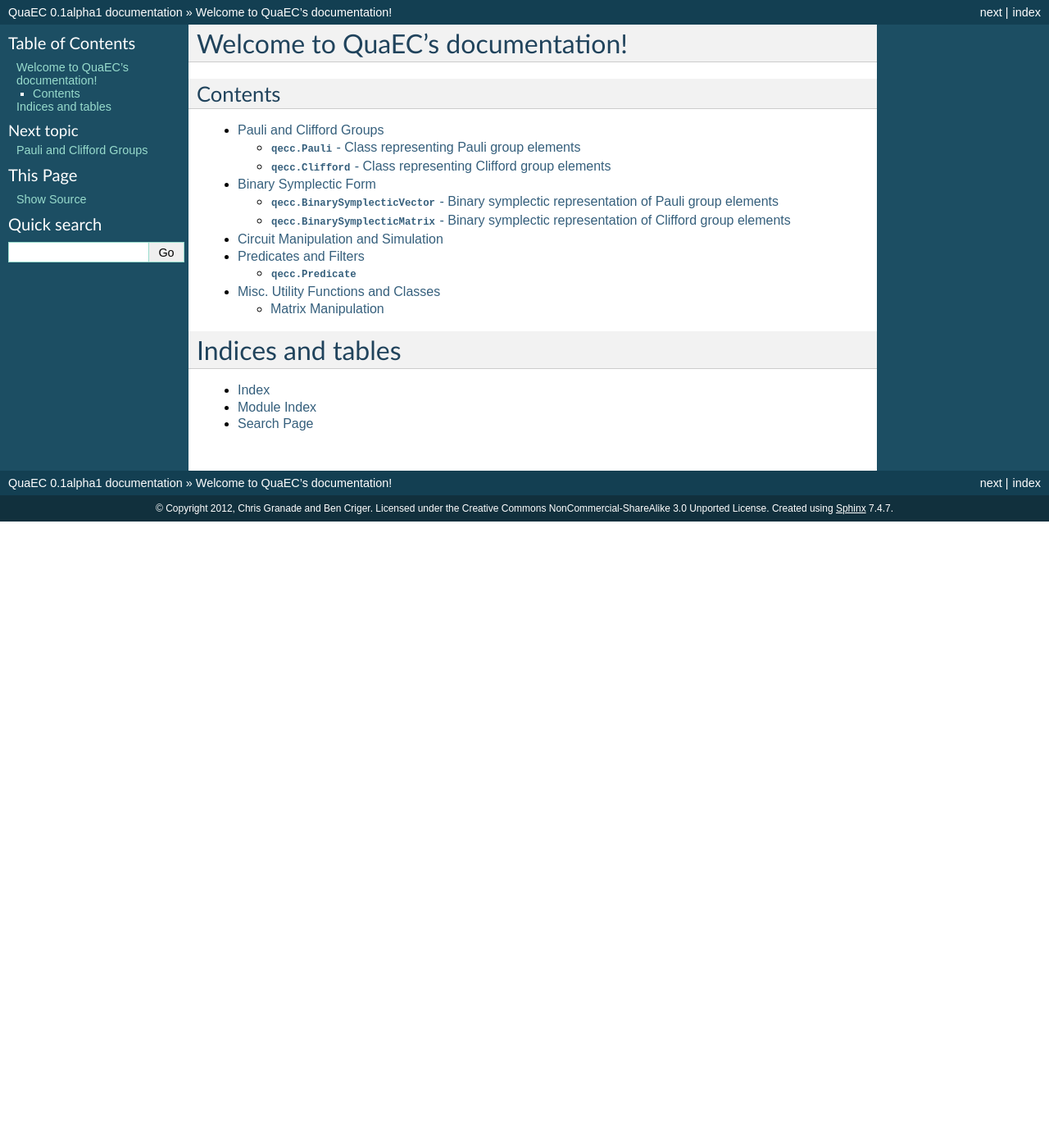
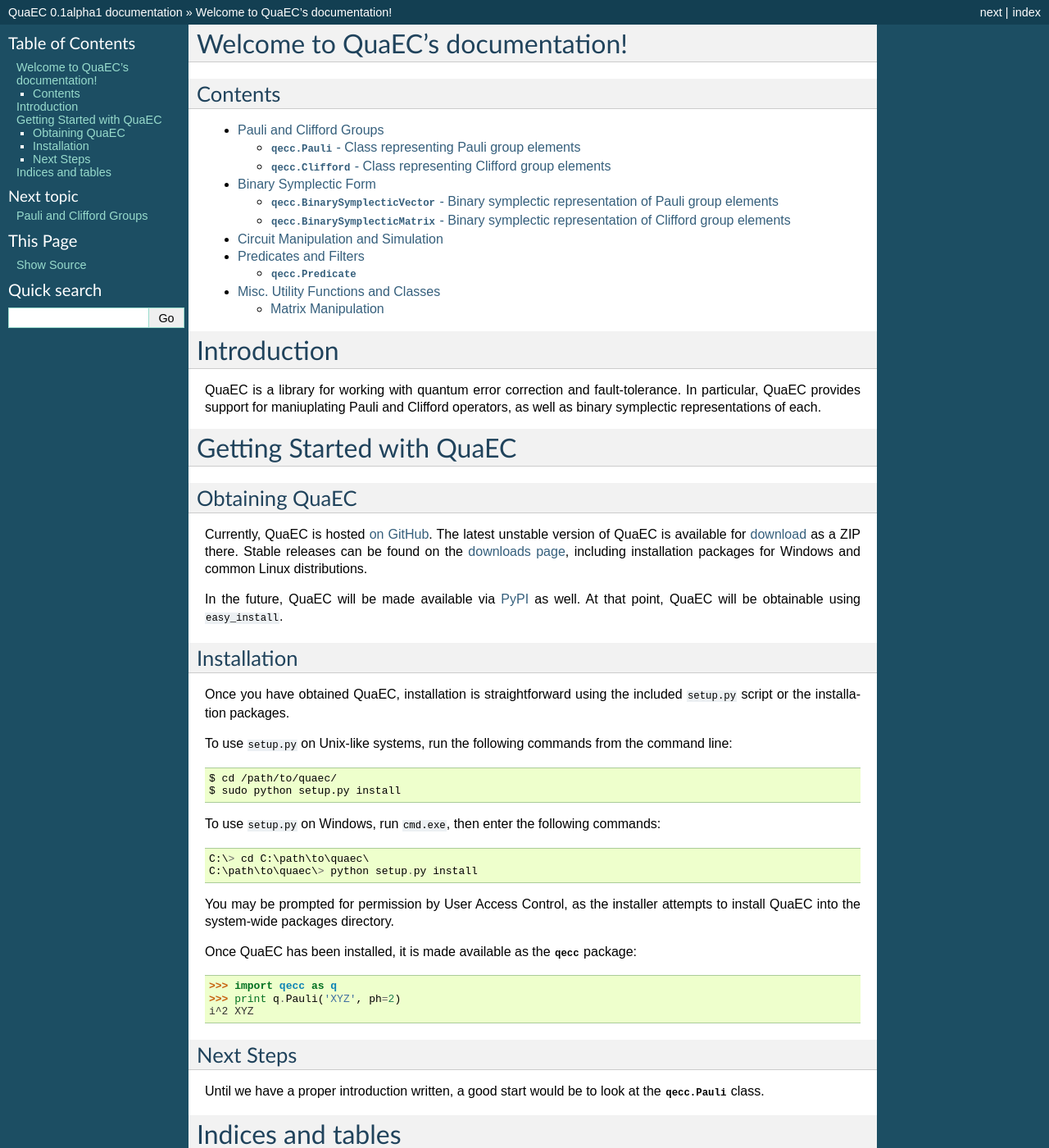
Before and after one commit to cgranade/python-quaec, a Sphinx documentation site: the page built from doc/index.rst, in a window 1280 px wide and 1400 px high. Shown: the whole window at 82% size. Built offline with Sphinx 7.4.7, drawn with Linux system fonts in a browser that asks for light colours; formulas are drawn with MathJax 3.

Commit message:
Updated documentation.

```diff
--- a/README.rst
+++ b/README.rst
@@ -13,8 +13,7 @@
 On Unix-like systems, **QuaEC** can be made available globally by running::
 
     $ cd /path/to/quaec/
-    $ sudo
-    $ python setup.py install
+    $ sudo python setup.py install
 
 On Windows, run ``cmd.exe``, then run the setup script::
 
--- a/doc/index.rst
+++ b/doc/index.rst
@@ -25,6 +25,65 @@
    predicates
    utils
 
+Introduction
+============
+
+QuaEC is a library for working with quantum error correction and
+fault-tolerance. In particular, QuaEC provides support for maniuplating Pauli
+and Clifford operators, as well as binary symplectic representations of each.
+
+
+Getting Started with QuaEC
+==========================
+
+Obtaining QuaEC
+---------------
+
+Currently, QuaEC is hosted `on GitHub <https://github.com/cgranade/python-quaec>`_.
+The latest unstable version of QuaEC is available for
+`download <https://github.com/cgranade/python-quaec/zipball/master>`_
+as a ZIP there. Stable releases can be found on the
+`downloads page`_, including installation packages for Windows and common Linux
+distributions.
+
+In the future, QuaEC will be made available via `PyPI`_ as well. At that point,
+QuaEC will be obtainable using ``easy_install``.
+
+.. _downloads page: https://github.com/cgranade/python-quaec/downloads
+.. _PyPI: http://pypi.python.org/pypi
+
+Installation
+------------
+
+Once you have obtained QuaEC, installation is straightforward using the included
+``setup.py`` script or the installation packages.
+
+To use ``setup.py`` on Unix-like systems, run the following commands from the
+command line::
+
+    $ cd /path/to/quaec/
+    $ sudo python setup.py install
+
+To use ``setup.py`` on Windows, run ``cmd.exe``, then enter the following
+commands::
+
+    C:\> cd C:\path\to\quaec\
+    C:\path\to\quaec\> python setup.py install
+
+You may be prompted for permission by User Access Control, as the installer
+attempts to install QuaEC into the system-wide packages directory.
+
+Once QuaEC has been installed, it is made available as the :mod:`qecc` package:
+
+>>> import qecc as q
+>>> print q.Pauli('XYZ', ph=2)
+i^2 XYZ
+
+Next Steps
+----------
+
+Until we have a proper introduction written, a good start would be to look at
+the :class:`qecc.Pauli` class.
 
 Indices and tables
 ==================
```
